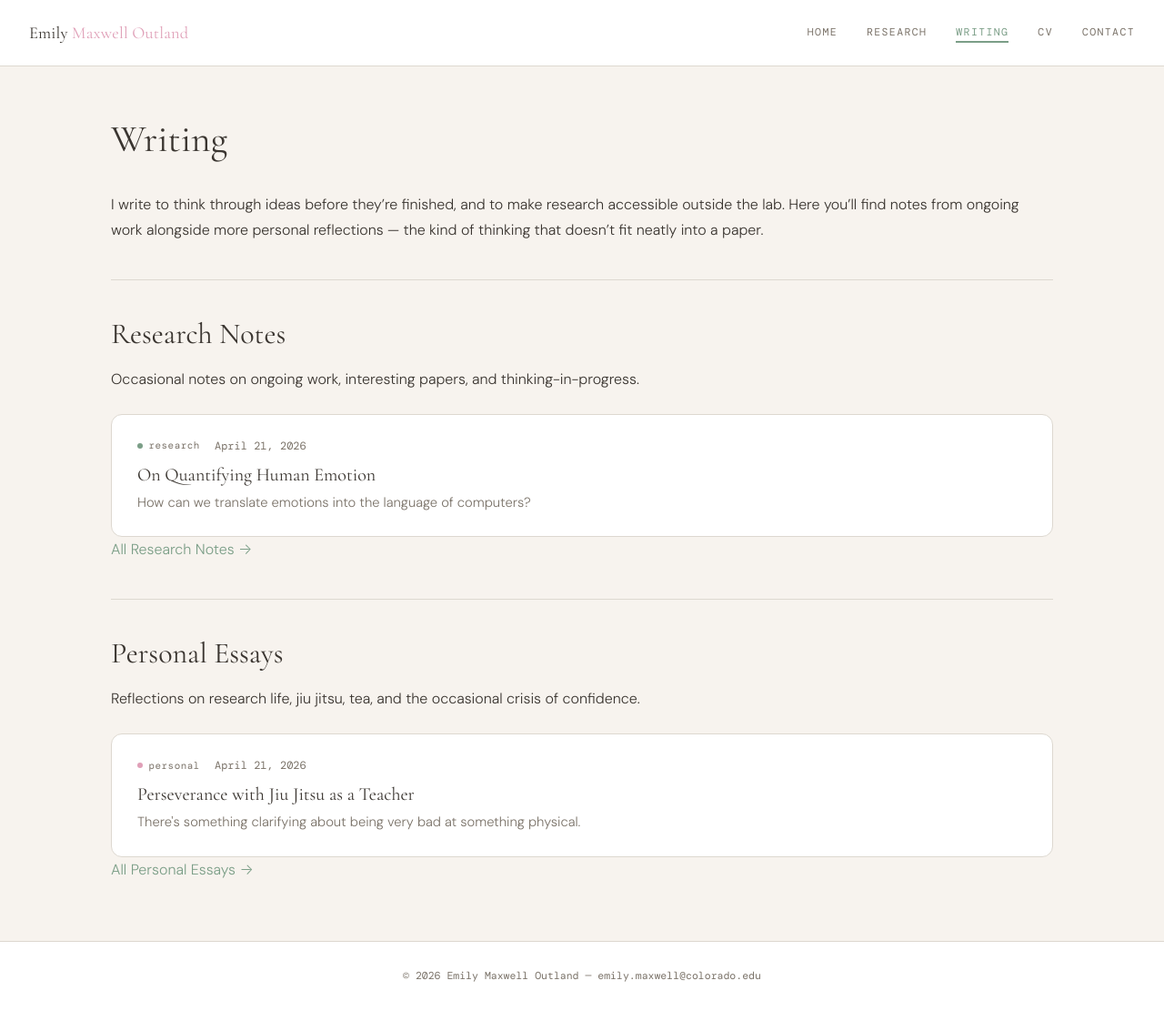
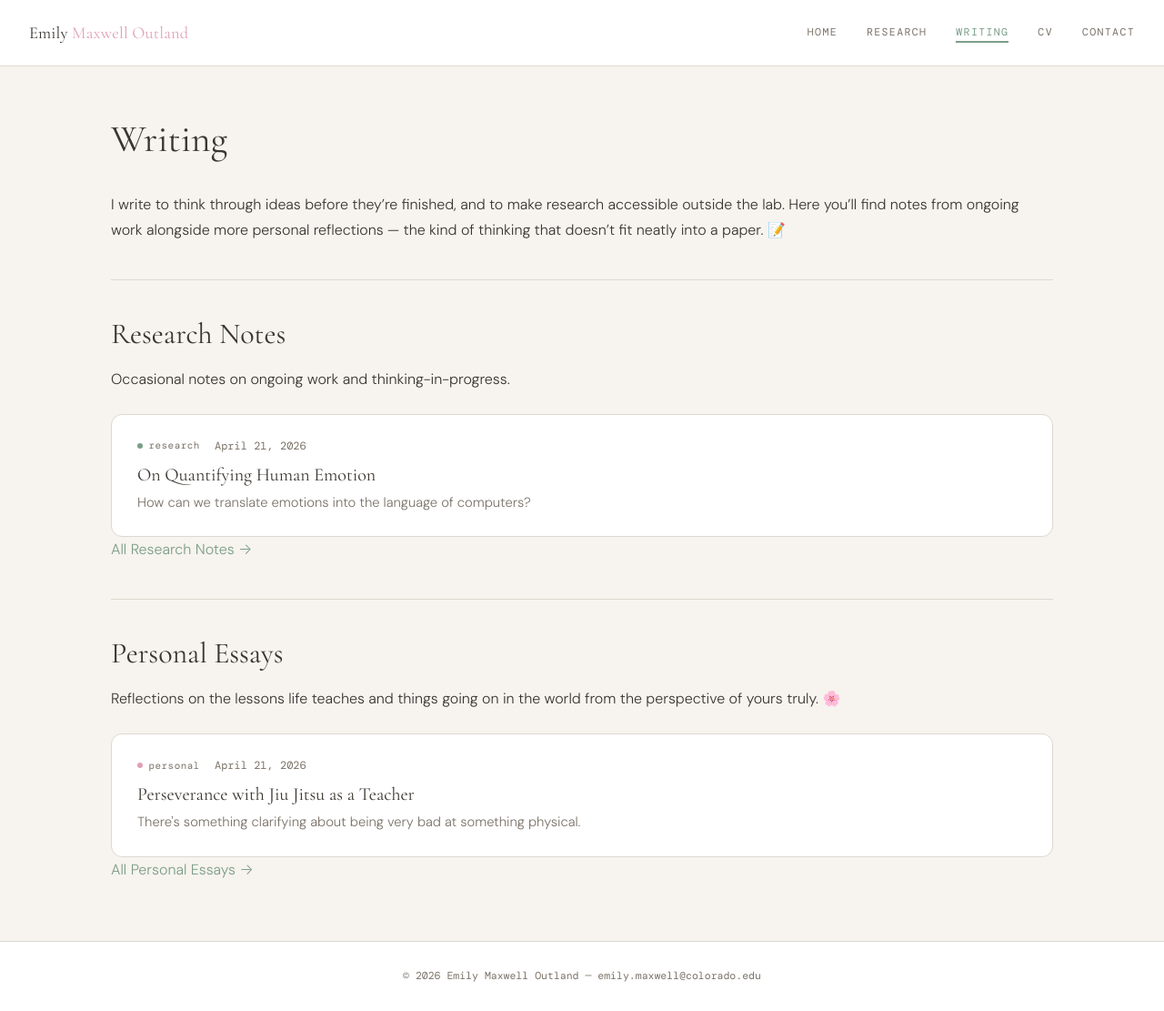
Before and after one commit to e-maxwell-outland/e-maxwell-outland.github.io, a Jekyll site: the page built from writing.md, in a window 1280 px wide and 1111 px high. Shown: the whole window at 91% size. Built offline with Jekyll 4.4.1, drawn with Linux system fonts in a browser that asks for light colours; some web fonts are replaced.

Commit message:
Updated writing page

```diff
--- a/writing.md
+++ b/writing.md
@@ -4,13 +4,13 @@ title: Writing
 description: Research notes and personal essays by Emily Maxwell Outland.
 ---
 
-I write to think through ideas before they're finished, and to make research accessible outside the lab. Here you'll find notes from ongoing work alongside more personal reflections — the kind of thinking that doesn't fit neatly into a paper.
+I write to think through ideas before they're finished, and to make research accessible outside the lab. Here you'll find notes from ongoing work alongside more personal reflections — the kind of thinking that doesn't fit neatly into a paper. 📝
 
 ---
 
 ## Research Notes
 
-Occasional notes on ongoing work, interesting papers, and thinking-in-progress.
+Occasional notes on ongoing work and thinking-in-progress.
 
 <div class="post-list">
 {% assign research_posts = site.posts | where: "category", "research" | limit: 2 %}
@@ -36,7 +36,7 @@ Occasional notes on ongoing work, interesting papers, and thinking-in-progress.
 
 ## Personal Essays
 
-Reflections on research life, jiu jitsu, tea, and the occasional crisis of confidence.
+Reflections on the lessons life teaches and things going on in the world from the perspective of yours truly. 🌸
 
 <div class="post-list">
 {% assign personal_posts = site.posts | where: "category", "personal" | limit: 2 %}
```
Also changed, not shown: 2 other files.
